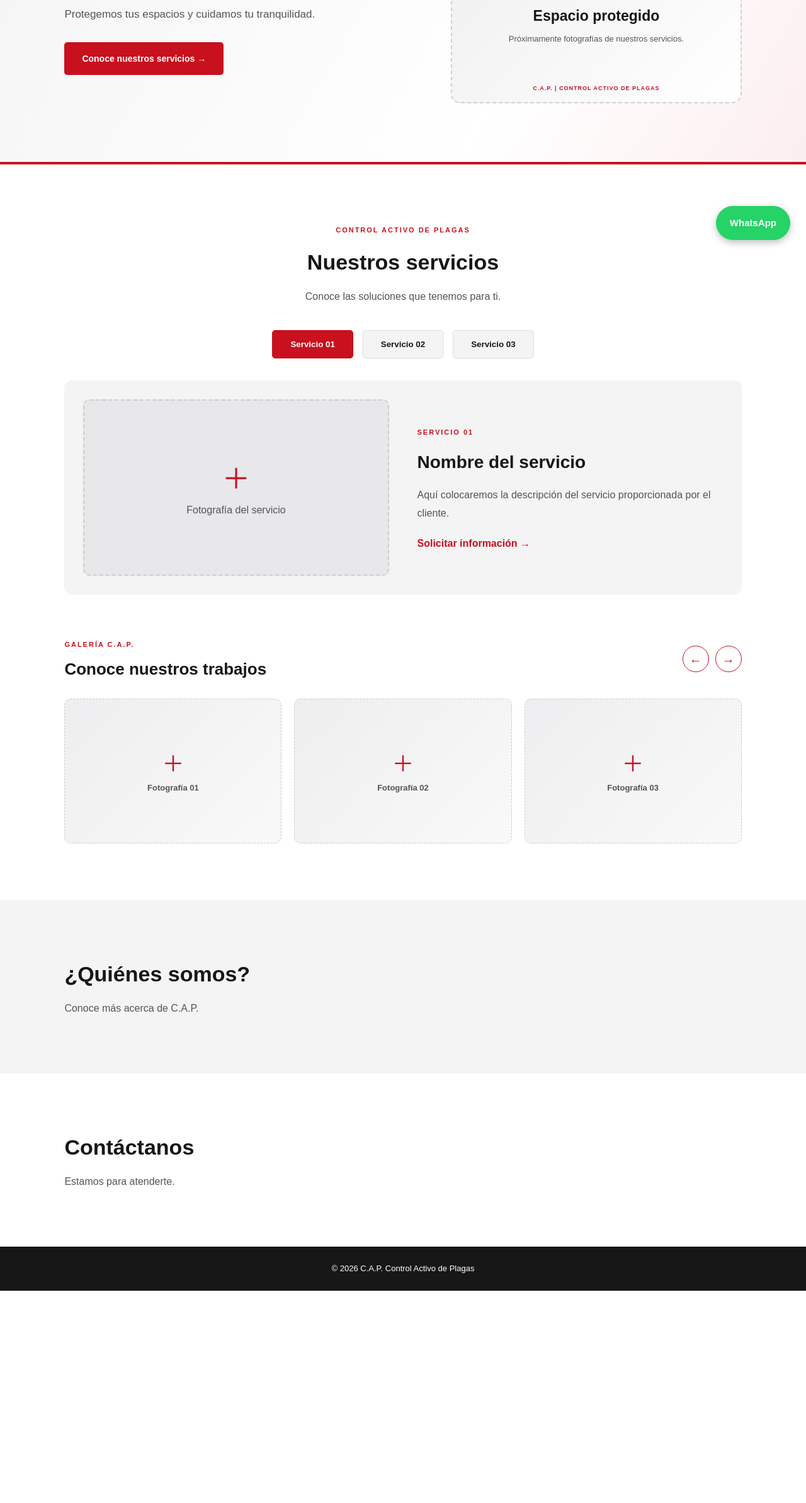
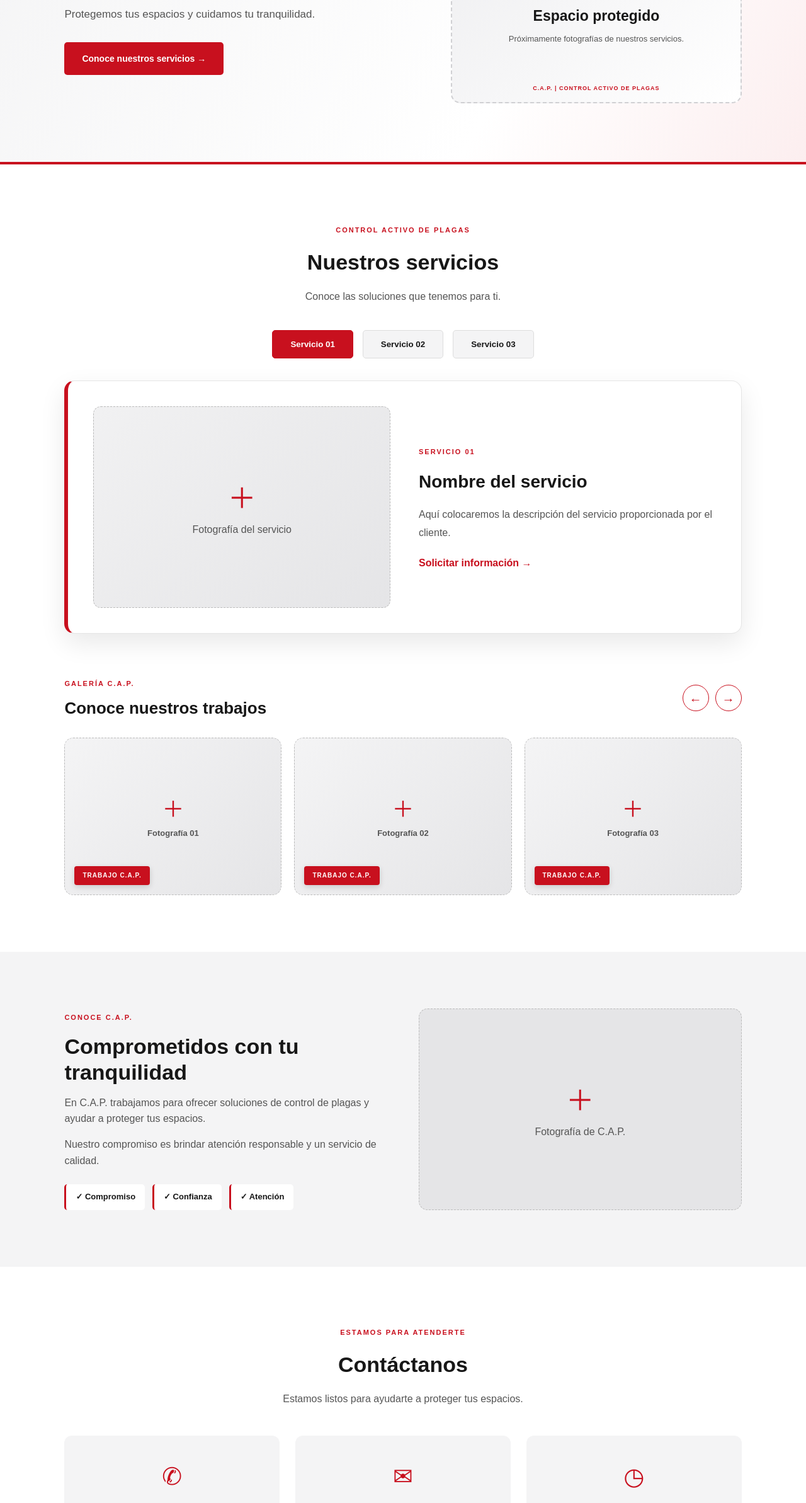
Before and after one commit to PabloCortInt/CAP-Control-Activo-de-Plagas, a plain HTML site: page index.html in a window 1280 px wide. Shown: the part 394-2780 px from the top of the page at 63% size. Before the commit the page ends 2443 px from the top, so only its background shows below. Drawn offline with Linux system fonts and the light colour scheme.

Commit message:
Mejorar secciones Nosotros y Contacto

```diff
--- a/index.html
+++ b/index.html
@@ -235,17 +235,98 @@
 </section>
 
 
+
 <!-- NOSOTROS -->
 <section id="nosotros">
-            <h2>¿Quiénes somos?</h2>
-            <p>Conoce más acerca de C.A.P.</p>
+
+    <div class="about-content">
+
+        <div class="about-text">
+            <span class="section-label">CONOCE C.A.P.</span>
+
+            <h2>Comprometidos con tu tranquilidad</h2>
+
+            <p>
+                En C.A.P. trabajamos para ofrecer soluciones
+                de control de plagas y ayudar a proteger
+                tus espacios.
+            </p>
+
+            <p>
+                Nuestro compromiso es brindar atención
+                responsable y un servicio de calidad.
+            </p>
+
+            <div class="about-values">
+                <div>✓ Compromiso</div>
+                <div>✓ Confianza</div>
+                <div>✓ Atención</div>
+            </div>
+        </div>
+
+        <div class="about-image">
+            <span>＋</span>
+            <p>Fotografía de C.A.P.</p>
+        </div>
+
+    </div>
+
 </section>
+
+
 
 <!-- CONTACTO -->
 <section id="contacto">
+
+    <div class="contact-heading">
+        <span class="section-label">ESTAMOS PARA ATENDERTE</span>
         <h2>Contáctanos</h2>
-            <p>Estamos para atenderte.</p>
+        <p>Estamos listos para ayudarte a proteger tus espacios.</p>
+    </div>
+
+    <div class="contact-cards">
+
+        <!-- WHATSAPP -->
+        <div class="contact-card">
+            <span class="contact-icon">✆</span>
+            <h3>WhatsApp</h3>
+            <p>Comunícate directamente con nuestro equipo.</p>
+
+            <a href="https://wa.me/5215554788690"
+               target="_blank"
+               rel="noopener noreferrer"
+               class="contact-link">
+                Enviar mensaje →
+            </a>
+        </div>
+
+
+
+<!-- CORREO ELECTRÓNICO -->
+<div class="contact-card">
+    <span class="contact-icon">✉</span>
+
+    <h3>Correo electrónico</h3>
+
+    <p>Envíanos tus consultas y solicitudes de información.</p>
+
+    <a href="mailto:controlactivodeplagas@gmail.com"
+       class="contact-link">
+        Enviar correo →
+    </a>
+</div>
+
+        <!-- HORARIOS -->
+        <div class="contact-card">
+            <span class="contact-icon">◷</span>
+            <h3>Horario de atención</h3>
+            <p>Próximamente publicaremos nuestros horarios.</p>
+        </div>
+
+    </div>
+
 </section>
+
 
     </main>
 
@@ -256,16 +337,5 @@
 
     <script src="script.js"></script>
 
-
-<a
-    href="https://wa.me/5215554788690?text=Hola%2C%20me%20interesa%20conocer%20m%C3%A1s%20sobre%20sus%20servicios."
-    class="whatsapp-float"
-    target="_blank"
-    rel="noopener noreferrer"
-    aria-label="Contactar por WhatsApp"
->
-    <span>WhatsApp</span>
-</a>
-
 </body>
 </html>
--- a/script.js
+++ b/script.js
@@ -44,6 +44,12 @@ const panel = document.getElementById("service-panel");
 // =================================
 
 function mostrarServicio(indice) {
+
+        panel.classList.remove("is-changing");
+
+    void panel.offsetWidth;
+
+    panel.classList.add("is-changing");
 
     const servicio = servicios[indice];
 
--- a/styles.css
+++ b/styles.css
@@ -396,9 +396,23 @@ footer {
     grid-template-columns: 1fr 1fr;
     gap: 45px;
     align-items: center;
-    padding: 30px;
-    background-color: var(--gris);
-    border-radius: 12px;
+
+    padding: 40px;
+    background: #FFFFFF;
+
+    border: 1px solid #E5E5E5;
+    border-left: 6px solid var(--rojo);
+    border-radius: 16px;
+
+    box-shadow: 0 15px 40px rgba(0, 0, 0, 0.09);
+
+    transition: transform 0.3s ease,
+                box-shadow 0.3s ease;
+}
+
+.service-content:hover {
+    transform: translateY(-5px);
+    box-shadow: 0 22px 45px rgba(0, 0, 0, 0.13);
 }
 
 /* ESPACIO PARA FOTOGRAFÍA */
@@ -407,11 +421,18 @@ footer {
     width: 100%;
 }
 
+
 .image-placeholder {
-    min-height: 280px;
-    background-color: #E8E8EA;
-    border: 2px dashed #CCCCCC;
-    border-radius: 10px;
+    min-height: 320px;
+
+    background: linear-gradient(
+        135deg,
+        #F1F1F2,
+        #E5E5E7
+    );
+
+    border: 1px dashed #BBBBBB;
+    border-radius: 12px;
 
     display: flex;
     flex-direction: column;
@@ -419,6 +440,13 @@ footer {
     align-items: center;
 
     color: var(--texto);
+
+    transition: all 0.3s ease;
+}
+
+.image-placeholder:hover {
+    border-color: var(--rojo);
+    background: #FCEEEF;
 }
 
 .image-placeholder span {
@@ -552,22 +580,40 @@ footer {
 
 /* TARJETAS */
 
+
+/* TARJETAS DE LA GALERÍA */
+
 .gallery-item {
     flex: 0 0 calc((100% - 40px) / 3);
     scroll-snap-align: start;
+
+    border-radius: 14px;
+    overflow: hidden;
+
+    transition: transform 0.35s ease,
+                box-shadow 0.35s ease;
 }
 
+.gallery-item:hover {
+    transform: translateY(-7px);
+    box-shadow: 0 14px 28px rgba(0, 0, 0, 0.13);
+}
+
+/* ESPACIO PARA LAS FOTOGRAFÍAS */
+
 .gallery-placeholder {
-    height: 230px;
+    position: relative;
+    overflow: hidden;
+    height: 250px;
 
     background: linear-gradient(
         135deg,
-        #EEEEF0,
-        #F9F9F9
+        #F4F4F5,
+        #E5E5E7
     );
 
-    border: 1px dashed #CCCCCC;
-    border-radius: 10px;
+    border: 1px dashed #BBBBBB;
+    border-radius: 14px;
 
     display: flex;
     flex-direction: column;
@@ -575,6 +621,29 @@ footer {
     align-items: center;
 
     color: var(--texto);
+
+    transition: background 0.35s ease,
+                border-color 0.35s ease;
+}
+
+.gallery-placeholder:hover {
+    background: #FCEEEF;
+    border-color: var(--rojo);
+}
+
+.gallery-placeholder span {
+    font-size: 42px;
+    color: var(--rojo);
+    transition: transform 0.35s ease;
+}
+
+.gallery-placeholder:hover span {
+    transform: scale(1.2);
+}
+
+.gallery-placeholder p {
+    font-size: 13px;
+    font-weight: bold;
 }
 
 .gallery-placeholder span {
@@ -619,40 +688,214 @@ footer {
 
 }
 
+/* ANIMACIÓN AL CAMBIAR DE SERVICIO */
 
-/* BOTÓN FLOTANTE DE WHATSAPP */
-.whatsapp-float {
-    position: fixed;
-    bottom: 25px;
-    right: 25px;
-    z-index: 1000;
-
-    display: flex;
-    align-items: center;
-    justify-content: center;
-
-    padding: 15px 22px;
-    background-color: #25D366;
-    color: #FFFFFF;
-
-    border-radius: 50px;
-    text-decoration: none;
-    font-weight: bold;
-    font-size: 15px;
-
-    box-shadow: 0 4px 12px rgba(0, 0, 0, 0.25);
-    transition: transform 0.3s ease, background-color 0.3s ease;
+.service-content.is-changing {
+    animation: serviceAppear 0.45s ease;
 }
 
-.whatsapp-float:hover {
-    background-color: #1EBE5D;
+@keyframes serviceAppear {
+    from {
+        opacity: 0;
+        transform: translateY(12px);
+    }
+
+    to {
+        opacity: 1;
+        transform: translateY(0);
+    }
+}
+
+@media (prefers-reduced-motion: reduce) {
+    .service-content.is-changing {
+        animation: none;
+    }
+}
+
+
+/* ETIQUETA CORPORATIVA DE LA GALERÍA */
+
+.gallery-placeholder::after {
+    content: "TRABAJO C.A.P.";
+
+    position: absolute;
+    bottom: 15px;
+    left: 15px;
+
+    padding: 7px 13px;
+
+    background-color: var(--rojo);
+    color: var(--blanco);
+
+    font-size: 10px;
+    font-weight: bold;
+    letter-spacing: 1px;
+
+    border-radius: 4px;
+
+    box-shadow: 0 3px 10px rgba(0, 0, 0, 0.15);
+
+    transition: transform 0.3s ease;
+}
+
+.gallery-placeholder:hover::after {
     transform: translateY(-4px);
 }
 
-@media (max-width: 600px) {
-    .whatsapp-float {
-        bottom: 18px;
-        right: 18px;
-        padding: 13px 18px;
+
+/* SECCIÓN NOSOTROS */
+
+#nosotros {
+    padding: 90px 8%;
+    background-color: var(--gris);
+}
+
+.about-content {
+    display: grid;
+    grid-template-columns: 1fr 1fr;
+    gap: 50px;
+    align-items: center;
+}
+
+.about-text h2 {
+    font-size: 36px;
+    line-height: 1.2;
+    margin: 15px 0 20px;
+}
+
+.about-text p {
+    color: var(--texto);
+    margin-bottom: 15px;
+}
+
+.about-values {
+    display: flex;
+    flex-wrap: wrap;
+    gap: 12px;
+    margin-top: 25px;
+}
+
+.about-values div {
+    padding: 10px 15px;
+    background: white;
+    border-left: 3px solid var(--rojo);
+    border-radius: 5px;
+    font-weight: bold;
+    font-size: 13px;
+}
+
+.about-image {
+    min-height: 320px;
+    background: #E5E5E7;
+    border: 1px dashed #BBBBBB;
+    border-radius: 14px;
+
+    display: flex;
+    flex-direction: column;
+    justify-content: center;
+    align-items: center;
+
+    color: var(--texto);
+}
+
+.about-image span {
+    color: var(--rojo);
+    font-size: 45px;
+}
+
+@media (max-width: 768px) {
+    .about-content {
+        grid-template-columns: 1fr;
+        gap: 30px;
+    }
+
+    .about-text h2 {
+        font-size: 29px;
+    }
+
+    .about-image {
+        min-height: 230px;
     }
 }
+
+
+/* SECCIÓN DE CONTACTO */
+
+#contacto {
+    padding: 90px 8%;
+    background-color: #FFFFFF;
+}
+
+.contact-heading {
+    text-align: center;
+    margin-bottom: 45px;
+}
+
+.contact-heading h2 {
+    font-size: 36px;
+    margin: 12px 0;
+}
+
+.contact-heading p {
+    color: var(--texto);
+}
+
+.contact-cards {
+    display: grid;
+    grid-template-columns: repeat(3, 1fr);
+    gap: 25px;
+}
+
+.contact-card {
+    padding: 35px 25px;
+    background-color: var(--gris);
+    border-radius: 12px;
+    border-bottom: 4px solid var(--rojo);
+    text-align: center;
+    transition: transform 0.3s ease,
+                box-shadow 0.3s ease;
+}
+
+.contact-card:hover {
+    transform: translateY(-5px);
+    box-shadow: 0 12px 25px rgba(0, 0, 0, 0.09);
+}
+
+.contact-icon {
+    display: block;
+    font-size: 38px;
+    color: var(--rojo);
+    margin-bottom: 15px;
+}
+
+.contact-card h3 {
+    font-size: 19px;
+    margin-bottom: 10px;
+}
+
+.contact-card p {
+    color: var(--texto);
+    font-size: 14px;
+    margin-bottom: 15px;
+}
+
+.contact-link {
+    display: inline-block;
+    color: var(--rojo);
+    font-weight: bold;
+    text-decoration: none;
+}
+
+.contact-link:hover {
+    color: var(--rojo-oscuro);
+}
+
+@media (max-width: 768px) {
+    .contact-cards {
+        grid-template-columns: 1fr;
+    }
+
+    .contact-heading h2 {
+        font-size: 28px;
+    }
+}
```
Lines whose indentation alone changed are shown as unchanged.
